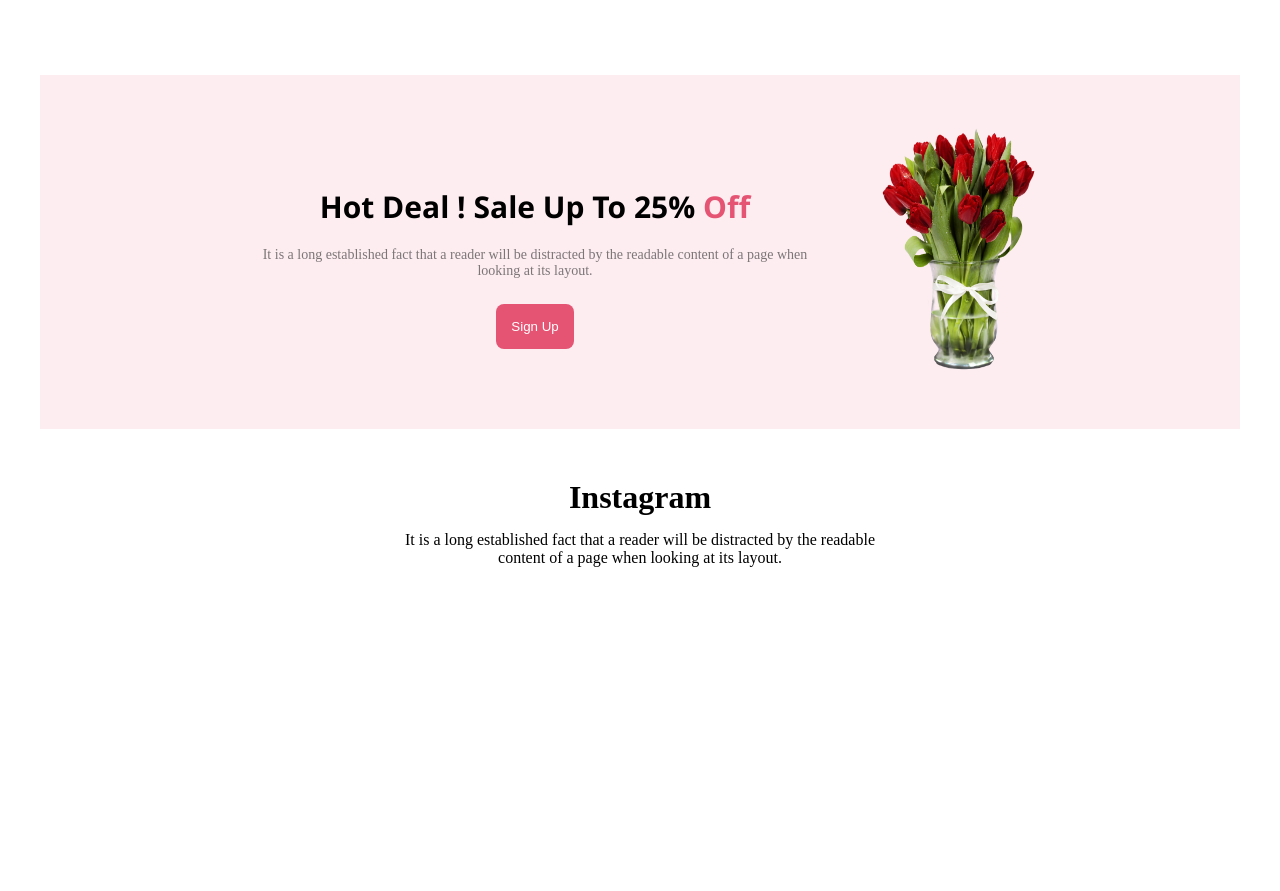
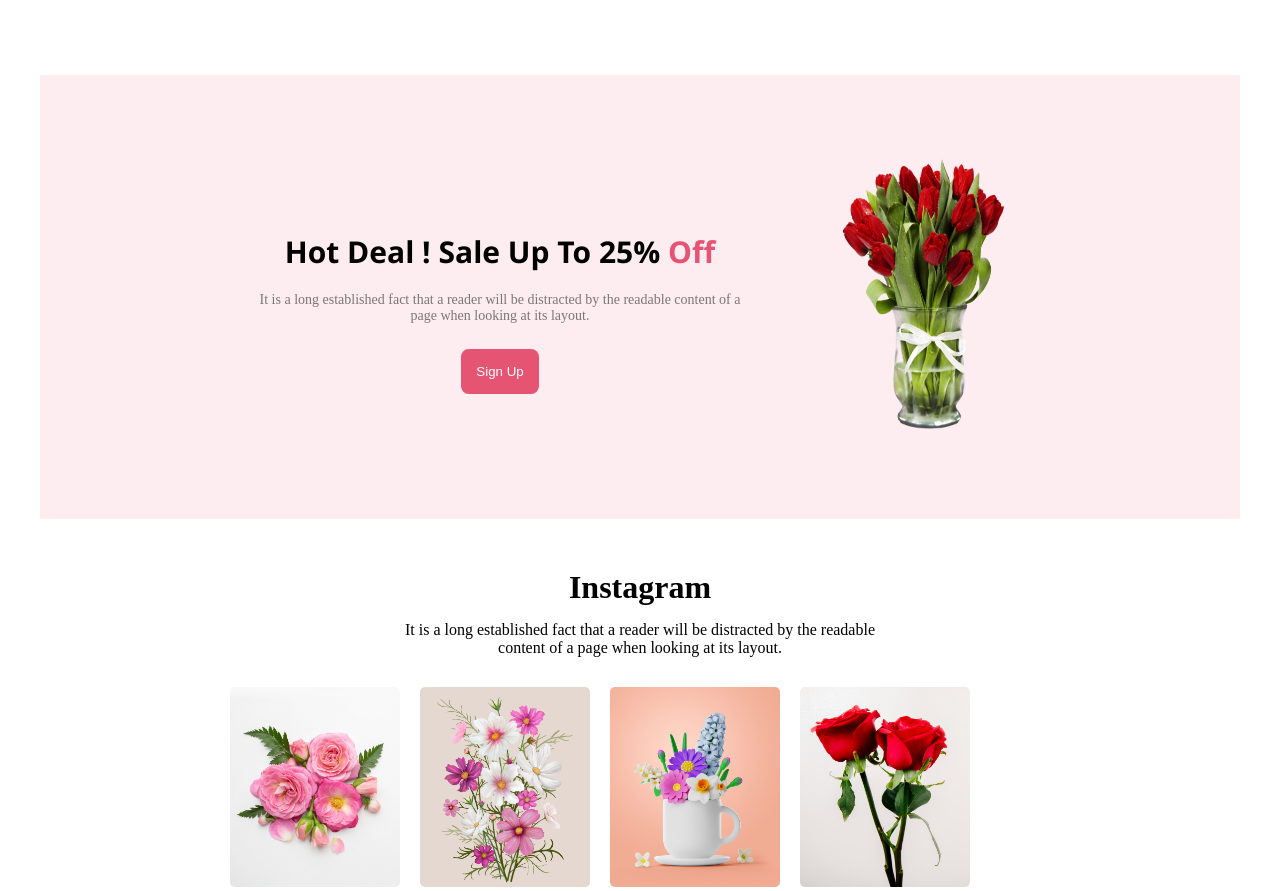
Before and after one commit to sirazulislam3734/my-practice, a plain HTML site: page index5.html in a window 1280 px wide. Shown: the part 1240-2131 px from the top of the page. Before the commit the page ends 1817 px from the top, so only its background shows below. Drawn offline with Linux system fonts and the light colour scheme.

Commit message:
added new section and instargram

```diff
--- a/index5.html
+++ b/index5.html
@@ -69,8 +69,17 @@
             <p class="description">It is a long established fact that a reader will be distracted by the readable <br> content of a page when looking at its layout.</p>
         </div>
 
-        <section id="skill">
-
+        <section id="instagram">
+            <div class="instagram-image">
+                <div class="image-thik">
+                    <img src="flower-asset/Flower 01.png" alt=""></div>
+                <div class="image-thik">
+                    <img src="flower-asset/Rectangle 4.png" alt=""></div>
+                <div class="image-thik">
+                    <img src="flower-asset/Rectangle 5.png" alt=""></div>
+                <div class="image-thik">
+                    <img src="flower-asset/Rectangle 6.png" alt=""></div>
+            </div>
         </section>
     </main>
     <footer>
--- a/practice/practice5.css
+++ b/practice/practice5.css
@@ -121,6 +121,23 @@ section .text-title{
 }
 
 /* instagram section styles */
+#instagram{
+    max-width: 1200px;
+}
+
+.instagram-image{
+    margin: 30px 200px 0px 200px;
+    display: flex;
+    justify-content: center;
+    align-items: center;
+    gap: 20px;
+}
+.image-thik img{
+    width: 170px;
+    height: 200px;
+    border-radius: 5px;
+}
+
 .instagram h1{
     margin-top: 50px;
     margin-bottom:15px;
@@ -147,8 +164,9 @@ section .text-title{
     height: 210px; */
 }
 .picture img{
-    width: 160px;
-    height: 250px;
+    width: 170px;
+    height: 280px;
+    padding: 30px;
 }
 .text-line{
     text-align: center;
```
